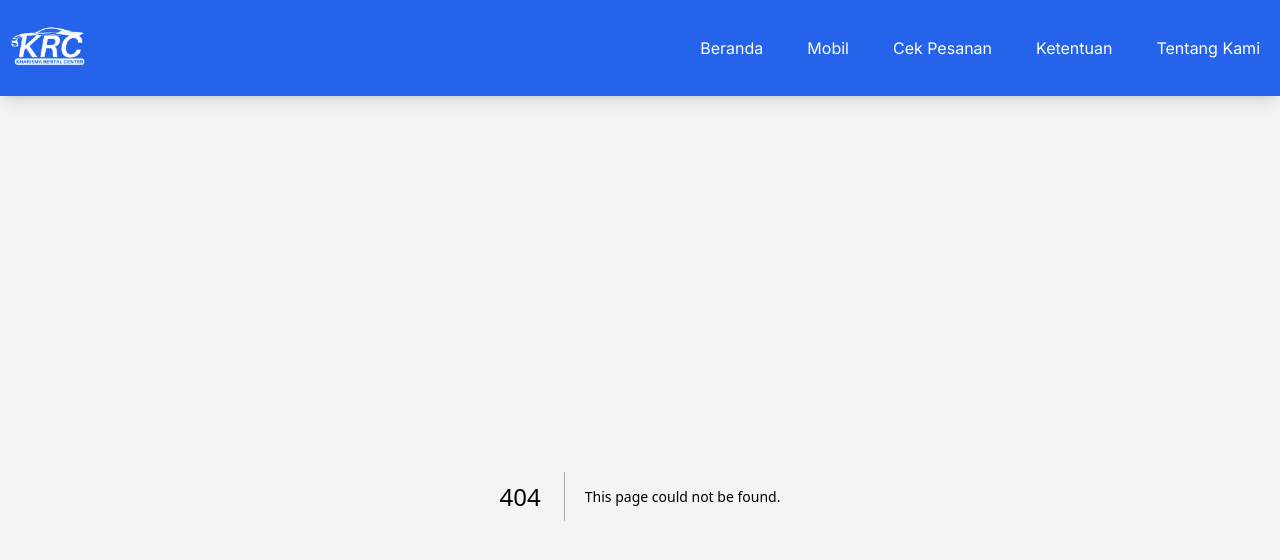
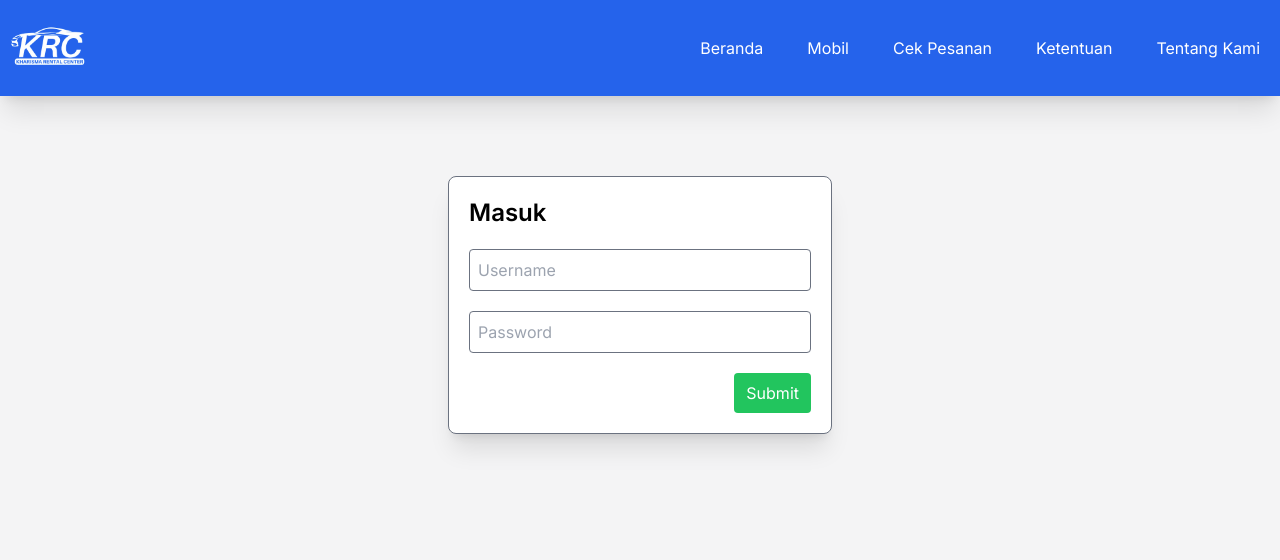
Before and after one commit to niemoo/kharisma-rental-center-app, a Next.js app: page /login in a window 1280 px wide. Before the commit this address had no page. Shown: the top 560 px of the page. Built offline with nearby package versions, Linux system fonts and the light colour scheme.

Commit message:
feat: add login page

```diff
--- /dev/null
+++ b/src/app/login/page.tsx
@@ -0,0 +1,49 @@
+'use client';
+import { useState, useEffect } from 'react';
+
+export default function Login() {
+  const [username, setUsername] = useState('');
+  const [password, setPassword] = useState('');
+  const [responseMessage, setResponseMessage] = useState('');
+
+  async function handleLogin(e: React.FormEvent) {
+    e.preventDefault();
+    try {
+      const res = await fetch('http://localhost:3001/login', {
+        method: 'POST',
+        body: JSON.stringify({ username, password }),
+        headers: {
+          'content-type': 'application/json',
+        },
+      });
+      const data = await res.json(); // Mengonversi responsenya menjadi objek JSON
+
+      if (res.ok) {
+        setResponseMessage(data.data);
+      } else {
+        setResponseMessage(data.message);
+      }
+    } catch (err) {
+      console.error(err);
+    }
+  }
+
+  useEffect(() => {
+    console.log(responseMessage); // Akan mencetak responseMessage setiap kali nilainya berubah
+  }, [responseMessage]);
+
+  return (
+    <div className="max-w-screen-md mx-auto">
+      <form className="w-1/2 mx-auto mt-20 bg-white p-5 rounded-lg shadow-xl border border-gray-500" onSubmit={handleLogin}>
+        <h2 className="text-2xl font-semibold">Masuk</h2>
+        <input type="text" name="username" id="username" placeholder="Username" className="w-full p-2 mt-5 border border-gray-500 rounded" onChange={(e) => setUsername(e.target.value)} />
+        <input type="password" name="password" id="password" placeholder="Password" className="w-full p-2 mt-5 border border-gray-500 rounded" onChange={(e) => setPassword(e.target.value)} />
+        <div className="w-full flex justify-end mt-5">
+          <button type="submit" className="bg-green-500 hover:bg-green-600 text-white py-2 px-3 rounded">
+            Submit
+          </button>
+        </div>
+      </form>
+    </div>
+  );
+}
--- a/src/components/Navbar/index.tsx
+++ b/src/components/Navbar/index.tsx
@@ -4,7 +4,7 @@ import logoKRC from '../../../public/logoKRC.png';
 
 export default function Navbar() {
   return (
-    <nav className="bg-blue-600 p-2 shadow-lg">
+    <nav className="bg-blue-600 p-2 shadow-xl">
       <div className="max-w-screen-xl mx-auto flex justify-between">
         <Image src={logoKRC} alt="KRC Logo" className="w-20" />
         <li className="flex gap-5 items-center">
```
